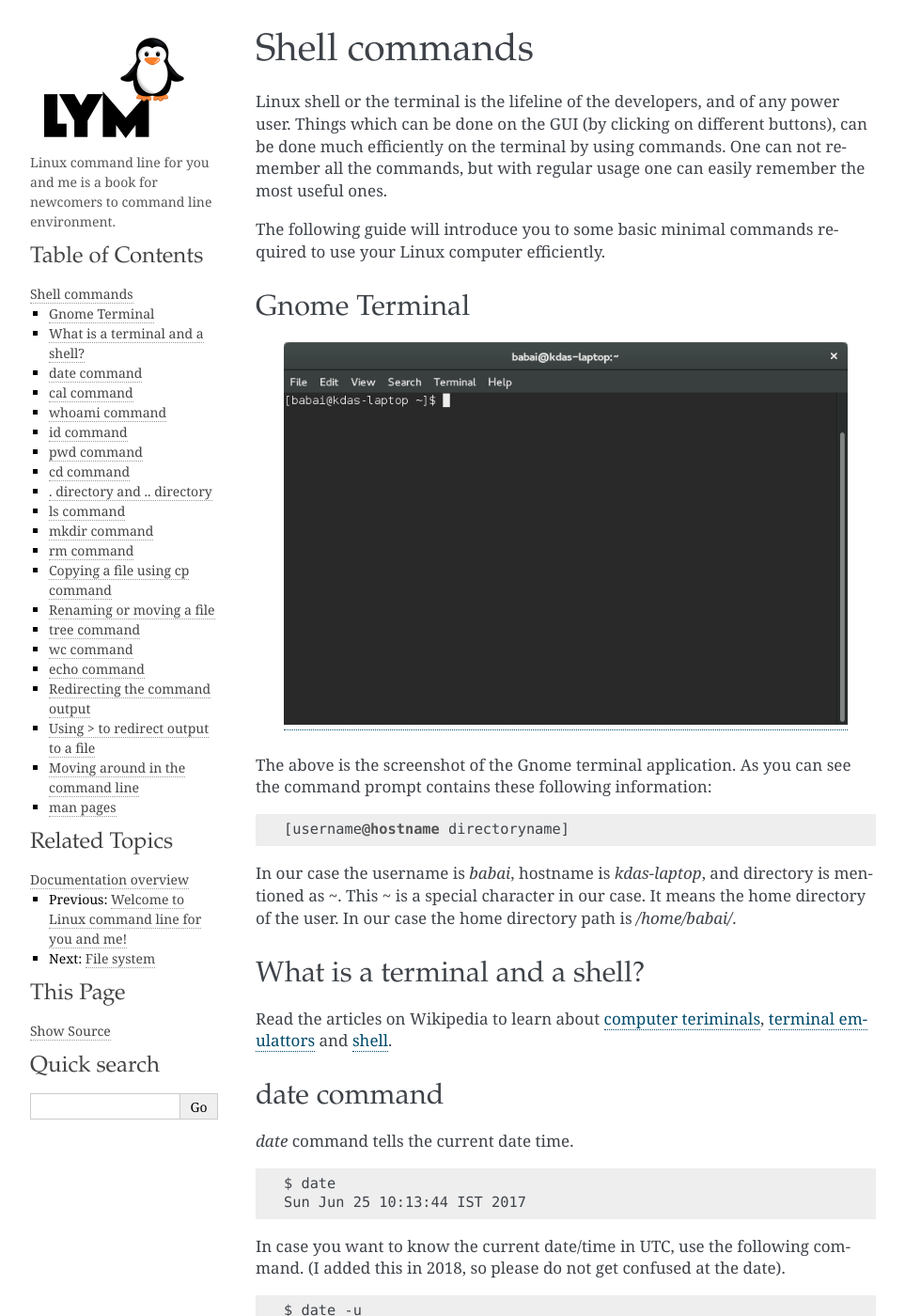
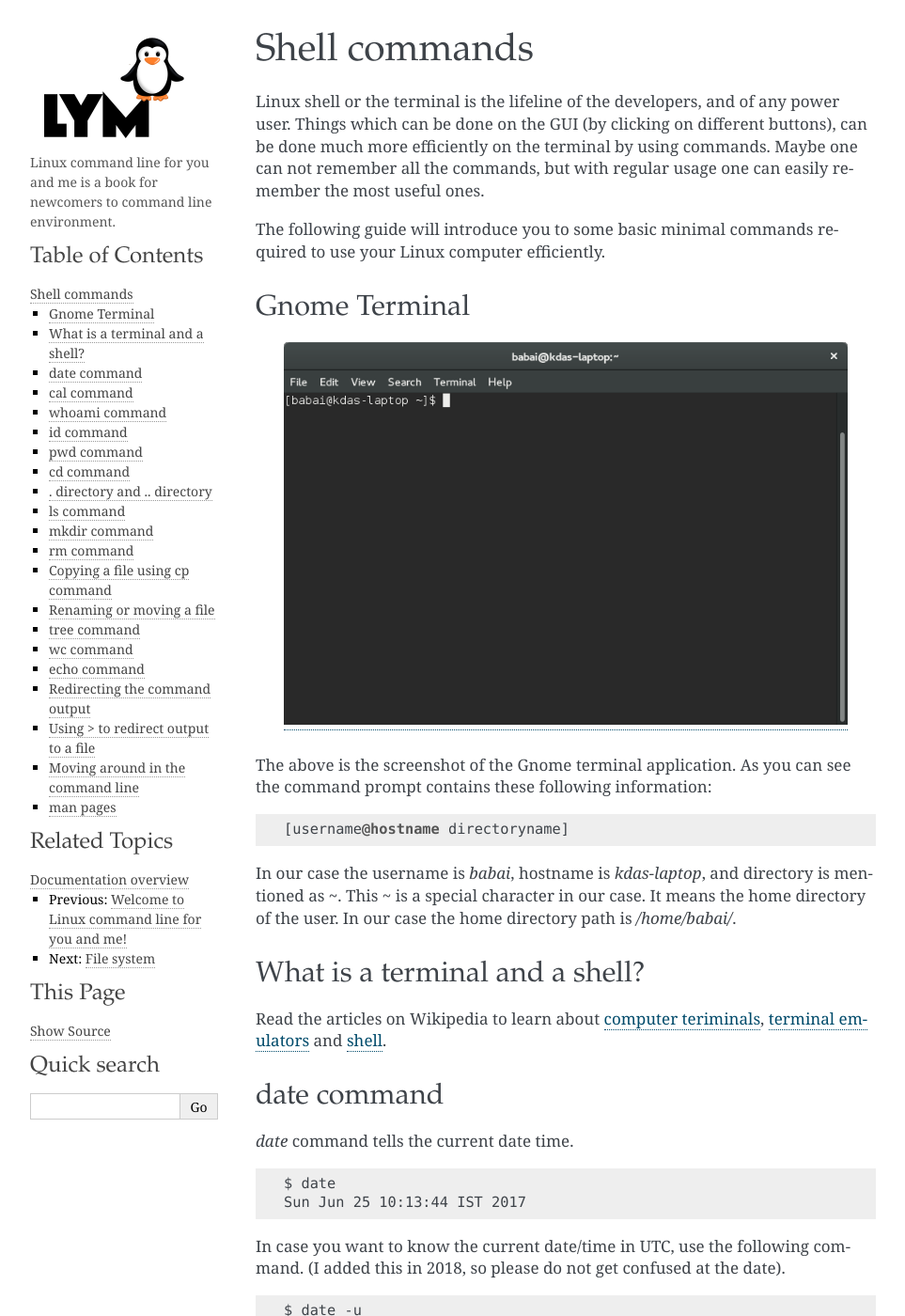
Before and after one commit to kushaldas/lym, a Sphinx documentation site: the page built from docs/startingcommands.rst, in a window 1280 px wide and 1400 px high. Shown: the whole window at 94% size, without its empty margins (148-1111 px from the left). Built offline with Sphinx 7.4.7, drawn with Linux system fonts in a browser that asks for light colours; a script that is not in the unit is left out; some of the changed text lies outside the part shown.

Commit message:
fixed some typos

```diff
--- a/docs/startingcommands.rst
+++ b/docs/startingcommands.rst
@@ -3,8 +3,8 @@ Shell commands
 
 Linux shell or the terminal is the lifeline of the developers, and of any
 power user. Things which can be done on the GUI (by clicking on different
-buttons), can be done much efficiently on the terminal by using commands. One
-can not remember all the commands, but with regular usage one can easily
+buttons), can be done much more efficiently on the terminal by using commands.
+Maybe one can not remember all the commands, but with regular usage one can easily
 remember the most useful ones.
 
 The following guide will introduce you to some basic minimal commands
@@ -31,7 +31,7 @@ What is a terminal and a shell?
 --------------------------------
 
 Read the articles on Wikipedia to learn about `computer teriminals
-<https://en.wikipedia.org/wiki/Computer_terminal>`_, `terminal emulattors
+<https://en.wikipedia.org/wiki/Computer_terminal>`_, `terminal emulators
 <https://en.wikipedia.org/wiki/Terminal_emulator>`_ and `shell
 <https://en.wikipedia.org/wiki/Shell_%28computing%29>`_.
 
@@ -56,7 +56,7 @@ In case you want to know the current date/time in UTC, use the following command
 cal command
 ------------
 
-*cal* command is used to display calendar in your shell, by default it
+*cal* command is used to display a calendar in your shell, by default it
 will display the current month
 
 ::
```
Also changed, not shown: other parts of docs/startingcommands.rst (+2 -2 lines).
